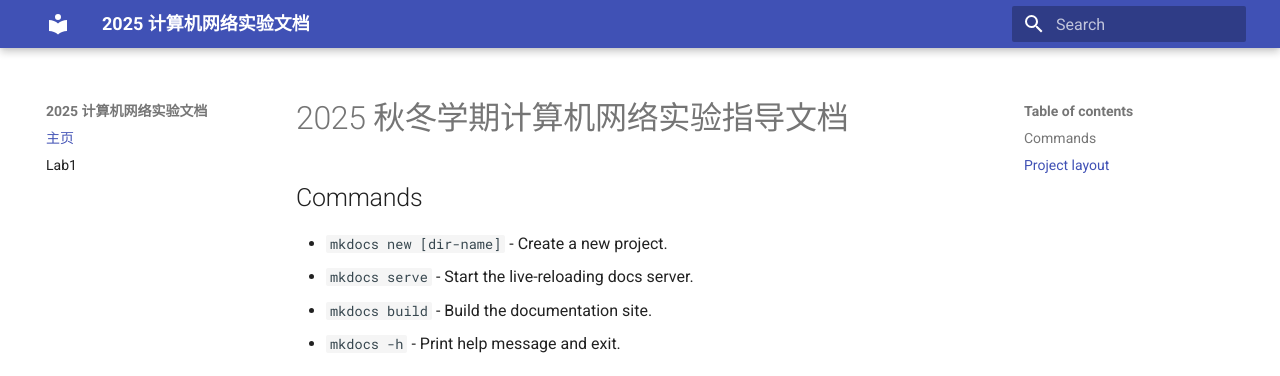
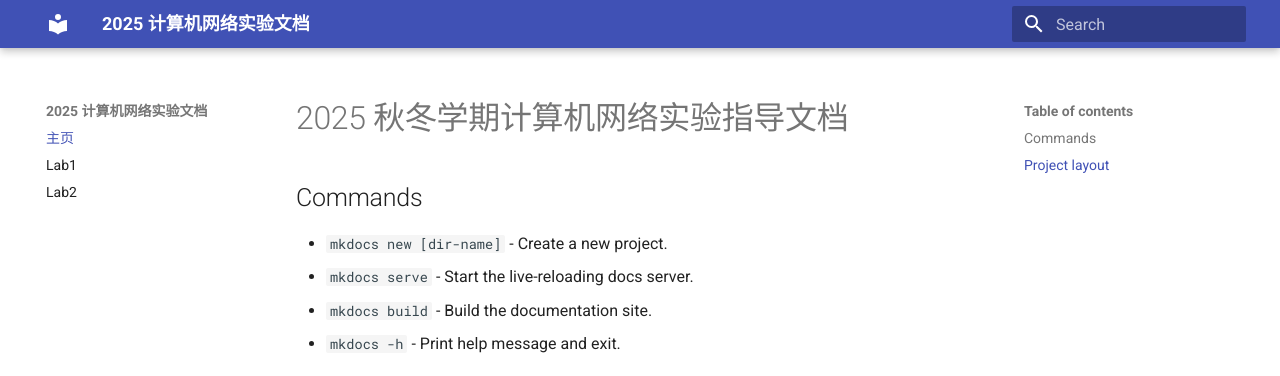
Before and after one commit to Xujinming1/2025netlab, an MkDocs documentation site: the page built from docs/index.md, in a window 1280 px wide. Shown: the top 376 px of the page. Built offline with MkDocs 1.6.1 and Material for MkDocs 9.7.7, drawn with Linux system fonts in a browser that asks for light colours.

Commit message:
add lab2 index

```diff
--- a/mkdocs.yml
+++ b/mkdocs.yml
@@ -6,3 +6,4 @@ theme:
 nav:
   - 主页: index.md
   - Lab1: lab1.md
+  - Lab2: lab2.md
```
Also changed, not shown: docs/lab2.md (added, +1 -0 lines).
